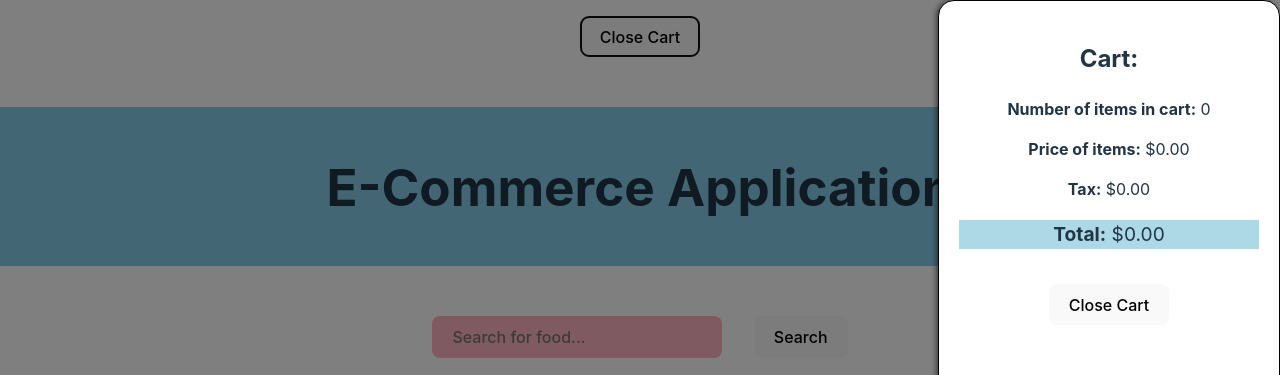
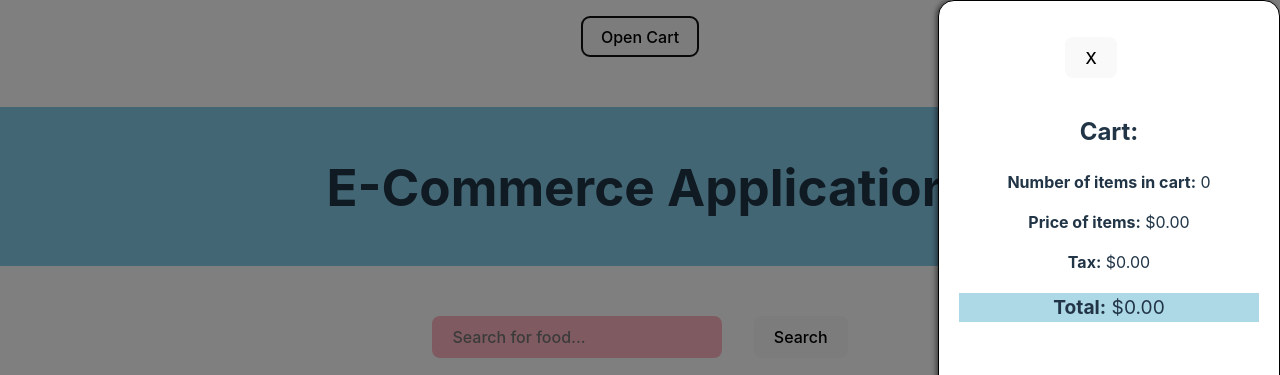
Before and after one commit to hgsherid17/e-commerce, a React (Vite) app: page / in a window 1280 px wide. Both pictures are taken after a click on the button "Open Cart". Shown: the top 375 px of the page. Built offline with nearby package versions, Linux system fonts and the light colour scheme.

Commit message:
changed close button

```diff
--- a/package.json
+++ b/package.json
@@ -23,6 +23,6 @@
     "eslint-plugin-react-hooks": "^4.6.2",
     "eslint-plugin-react-refresh": "^0.4.7",
     "typescript": "^5.2.2",
-    "vite": "^5.3.1"
+    "vite": "^5.3.3"
   }
 }
--- a/src/App.tsx
+++ b/src/App.tsx
@@ -61,7 +61,7 @@ const App: React.FC = ()  => {
   return (
     <div className = "app">
       <div className ="topBar">
-        <button className = "openCart" onClick={() => toggleCart()}>{isCartOpen ? 'Close Cart' : 'Open Cart'}</button>
+        <button className = "openCart" onClick={() => toggleCart()}>Open Cart</button>
       </div>
       <h1>E-Commerce Application</h1>
 
--- a/src/Components/Cart.tsx
+++ b/src/Components/Cart.tsx
@@ -13,6 +13,9 @@ interface CartProperties {
 const Cart : React.FC<CartProperties> = ({cart, totalPrice, currentTax, isOpen, toggle}) => {
     return (
         <div className = "cart">
+
+            <button className = "toggleCart" onClick={() => toggle()}>X</button>
+
             <div className ="cartInfo">
                 <h2>Cart: </h2>
                     {cart.map((item) => (
@@ -26,8 +29,6 @@ const Cart : React.FC<CartProperties> = ({cart, totalPrice, currentTax, isOpen,
                 <p className = "total"><b>Total:</b> ${(totalPrice + currentTax).toFixed(2)}</p>
             </div>
 
-            <button className = "toggleCart" onClick={() => toggle()}>Close Cart</button>
-
         </div>
 
 
--- a/src/index.css
+++ b/src/index.css
@@ -49,19 +49,6 @@ input {
   transition: border-color 0.25s;
   margin: 1em;
   color: black;
-}
-
-button {
-  border-radius: 8px;
-  border: 1px solid transparent;
-  padding: 0.6em 1.2em;
-  font-size: 1em;
-  font-weight: 500;
-  font-family: inherit;
-  background-color: #1a1a1a;
-  cursor: pointer;
-  transition: border-color 0.25s;
-  margin: 1em;
 }
 
 /** FOOD ITEM COMPONENT **/
@@ -155,6 +142,21 @@ button {
 
 
 /** BUTTONS **/
+button {
+  border-radius: 8px;
+  border: 1px solid transparent;
+  padding: 0.6em 1.2em;
+  font-size: 1em;
+  font-weight: 500;
+  font-family: inherit;
+  background-color: #1a1a1a;
+  cursor: pointer;
+  transition: border-color 0.25s;
+  margin: 1em;
+}
+.toggleCart {
+  margin-left: -20px;
+}
 button:hover {
   border-color: #646cff;
   background-color: rgb(39, 64, 87);
```
Also changed, not shown: 1 other file (tests, documents, lock files or other folders).
